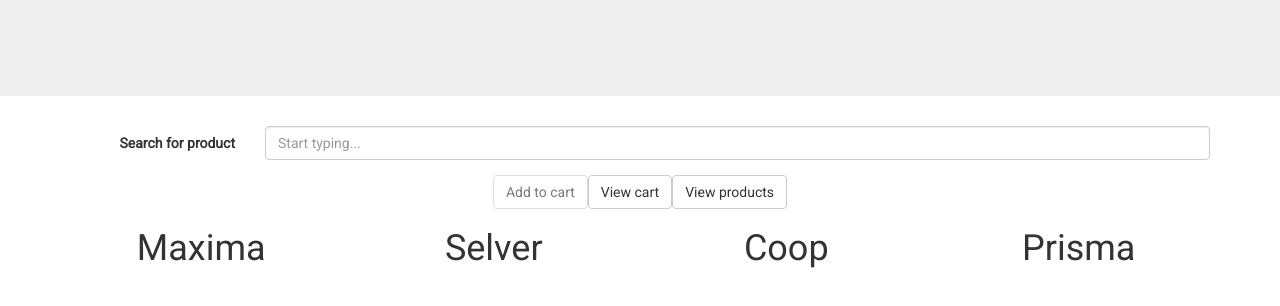
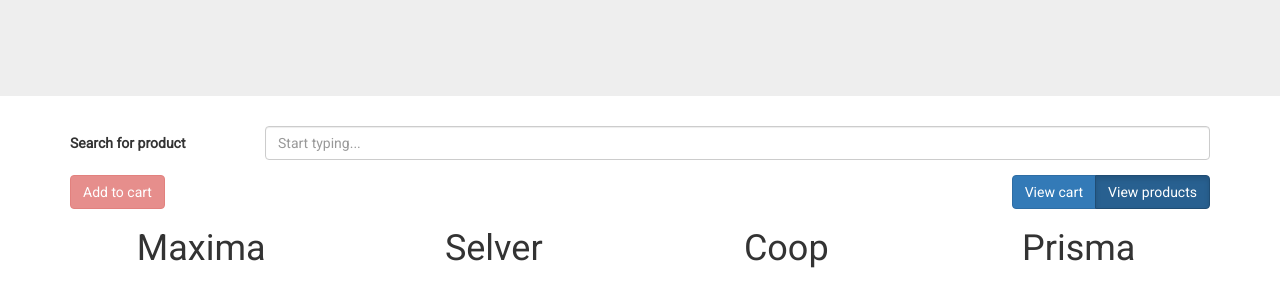
Before and after one commit to ValeryIvanov/prices, a React (Create React App) app: page / in a window 1280 px wide. Shown: the top 306 px of the page. Built offline with nearby package versions, Linux system fonts and the light colour scheme.

Commit message:
button styles

```diff
--- a/package.json
+++ b/package.json
@@ -3,6 +3,7 @@
   "version": "0.1.0",
   "private": true,
   "dependencies": {
+    "classnames": "^2.2.5",
     "jquery": "^3.2.1",
     "mobx": "^3.2.2",
     "mobx-react": "^4.2.2",
--- a/src/App.js
+++ b/src/App.js
@@ -1,5 +1,6 @@
 import React, { Component } from 'react';
 import {observer, Provider} from "mobx-react";
+import classNames from "classnames";
 import logo from './logo.svg';
 import ProductsView from './ProductsView/ProductsView';
 import ProductSearch from './ProductSearch/ProductSearch';
@@ -15,6 +16,20 @@
     }
 
     render() {
+        const cartStore = this.store.cartStore;
+        const appStore = this.store.appStore;
+        const cartBtnClass = classNames(
+            'btn btn-default btn-primary', {active: !appStore.viewProducts}
+        );
+        const productBtnClass = classNames(
+            'btn btn-default btn-primary', {active: appStore.viewProducts}
+        );
+        const addToCartBtnClass = classNames(
+            'btn btn-default pull-left', {
+                'btn-success': !cartStore.addToCartButtonDisabled,
+                'btn-danger': cartStore.addToCartButtonDisabled,
+            },
+        );
         return (
             <Provider store={this.store}>
                 <div className="App">
@@ -24,11 +39,15 @@
                     <div className="container">
                         <ProductSearch />
                         <form className="form-horizontal">
-                            <button className="btn btn-default" type="button"
-                                disabled={this.store.cartStore.addToCartButtonDisabled}
-                                onClick={this.store.cartStore.addProductsToCart}>Add to cart</button>
-                            <button className="btn btn-default" type="button" onClick={() => this.store.appStore.viewProducts = false}>View cart</button>
-                            <button className="btn btn-default" type="button" onClick={() => this.store.appStore.viewProducts = true}>View products</button>
+                            <div className="btn-toolbar">
+                            <button className={addToCartBtnClass} type="button"
+                                disabled={cartStore.addToCartButtonDisabled}
+                                onClick={cartStore.addProductsToCart}>Add to cart</button>
+                            <div className="btn-group pull-right">
+                                <button className={cartBtnClass} type="button" onClick={() => appStore.viewProducts = false}>View cart</button>
+                                <button className={productBtnClass} type="button" onClick={() => appStore.viewProducts = true}>View products</button>
+                            </div>
+                            </div>
                         </form>
                         {this.store.appStore.viewProducts ? <ProductsView /> : <Cart />}
                     </div>
--- a/src/ProductSearch/ProductSearch.js
+++ b/src/ProductSearch/ProductSearch.js
@@ -15,7 +15,7 @@
         return (
             <form className="form-horizontal">
                 <div className="form-group">
-                    <label htmlFor="product" className="col-md-2 control-label">Search for product</label>
+                    <label htmlFor="product" style={{'textAlign': 'left'}} className="col-md-2 control-label">Search for product</label>
                     <div className="col-md-10">
                         <input
                             type="text"
```
